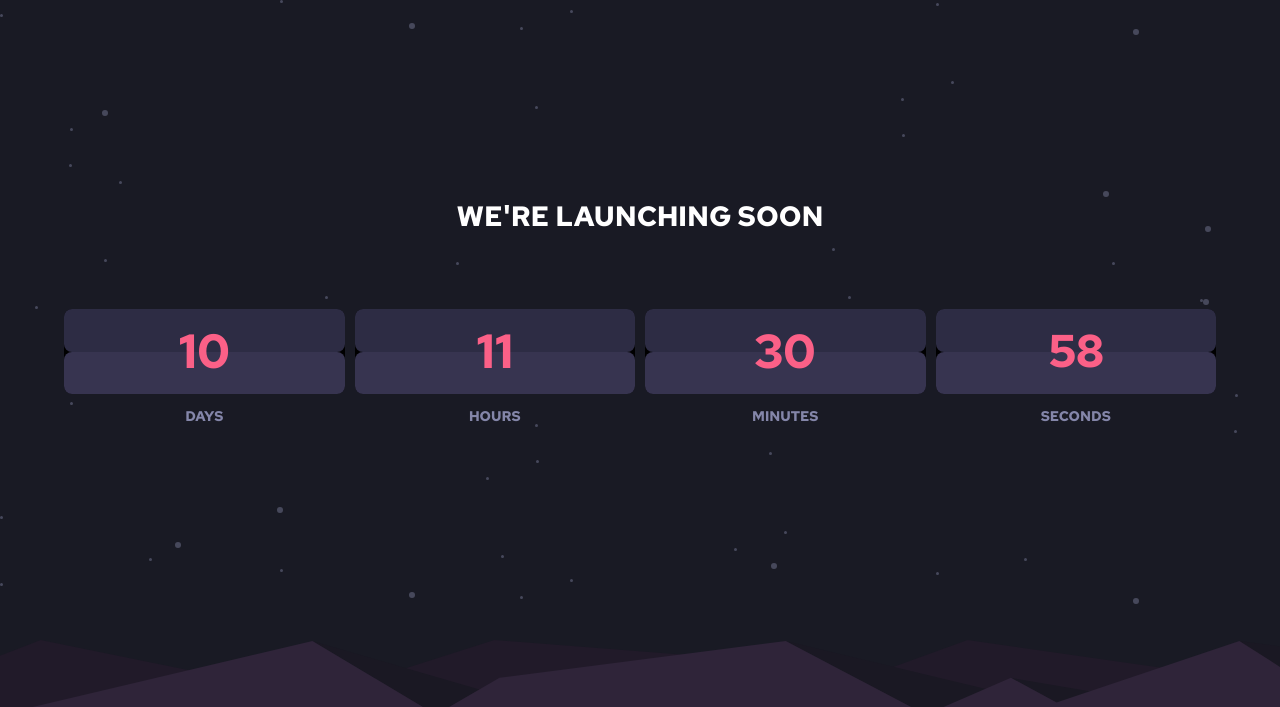
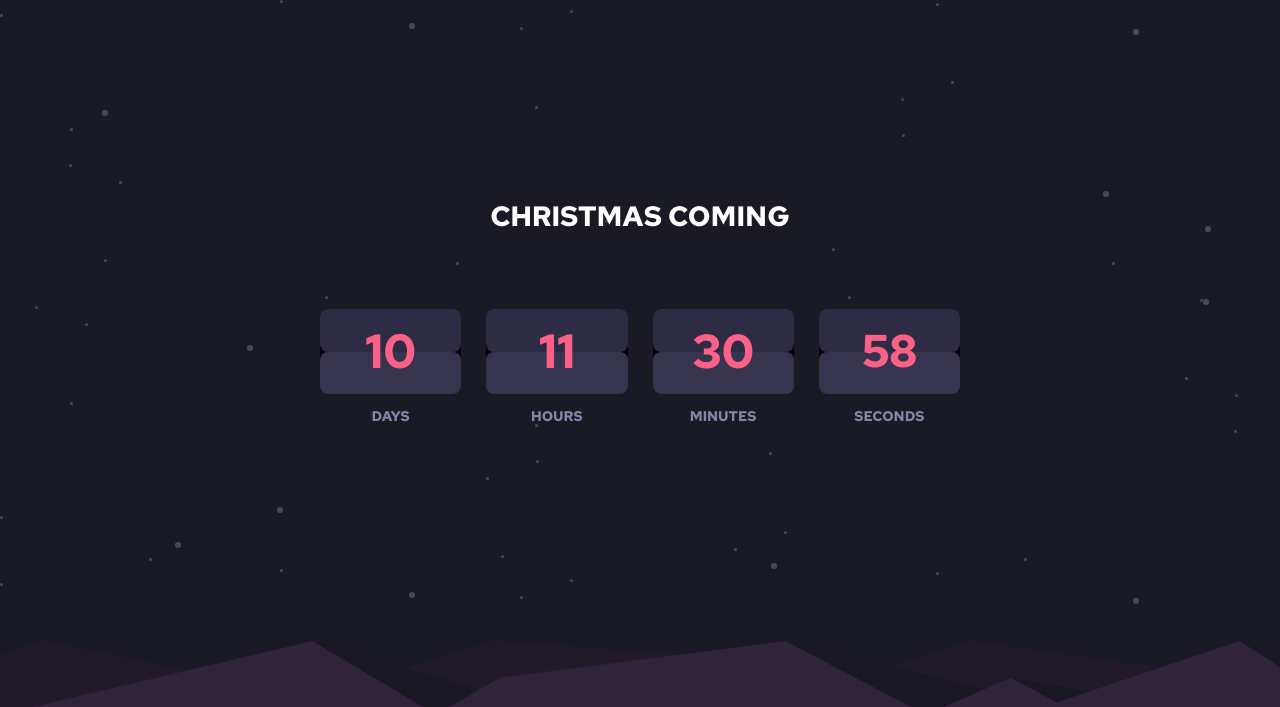
Before and after one commit to Dachi90/countdown-timer-frontendmentor, a plain HTML site: page index.html in a window 1280 px wide. Shown: the top 707 px of the page. Drawn offline with Linux system fonts and the light colour scheme.

Commit message:
media queries

```diff
--- a/css/styles.css
+++ b/css/styles.css
@@ -40,6 +40,7 @@ body {
     "title title title title"
     "days  hours min   seconds";
   grid-column-gap: 10px;
+  transition: all 0.3s ease;
 }
 
 .title {
@@ -152,3 +153,33 @@ body {
 .attribution a {
   color: hsl(228, 45%, 44%);
 }
+
+@media (min-width: 640px) {
+  .grid {
+    width: 80%;
+    grid-column-gap: 25px;
+  }
+}
+
+@media (min-width: 768px) {
+  .grid {
+    width: 70%;
+  }
+}
+
+@media (min-width: 1024px) {
+  .grid {
+    width: 60%;
+  }
+}
+
+@media (min-width: 1280px) {
+  .grid {
+    width: 50%;
+  }
+}
+@media (min-width: 1536px) {
+  .grid {
+    width: 40%;
+  }
+}
--- a/index.html
+++ b/index.html
@@ -23,7 +23,7 @@
 
   <main class="wrapper">
     <section class="grid">
-      <h1 class="title">WE'RE LAUNCHING SOON</h1>
+      <h1 class="title">CHRISTMAS COMING</h1>
         <div class="days-container">
         <div class="container">
           <div class="container-top">
```
